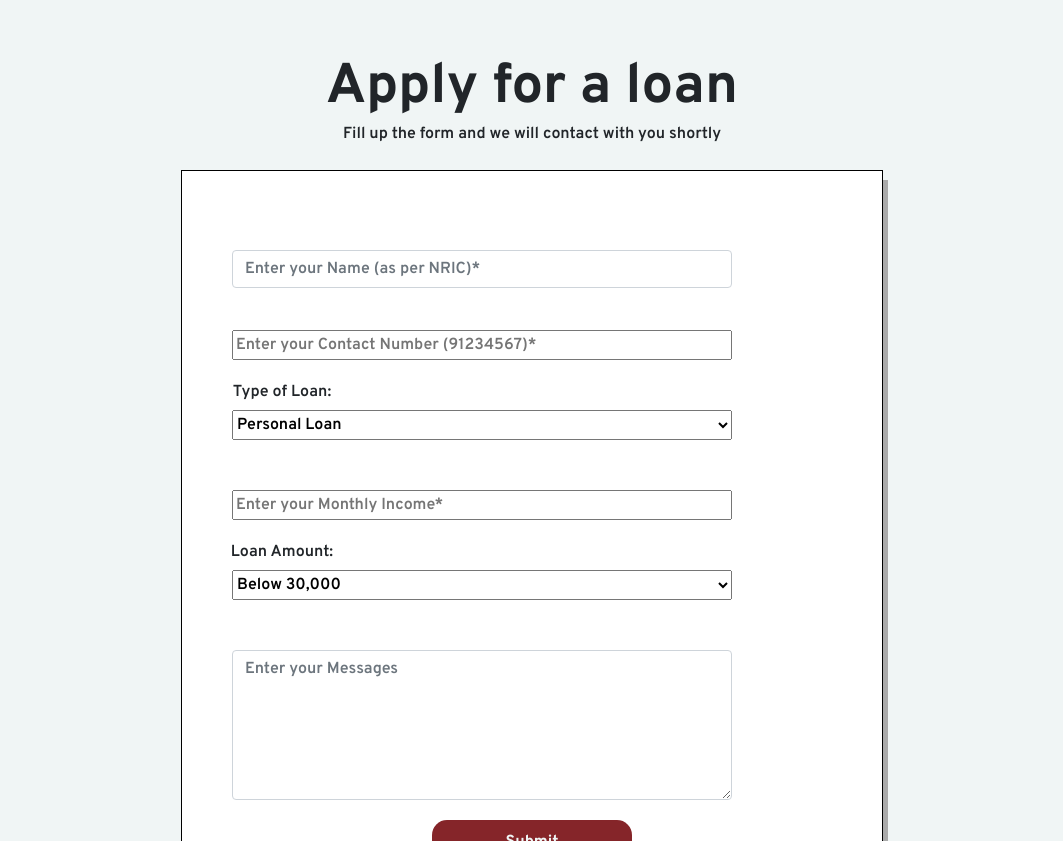
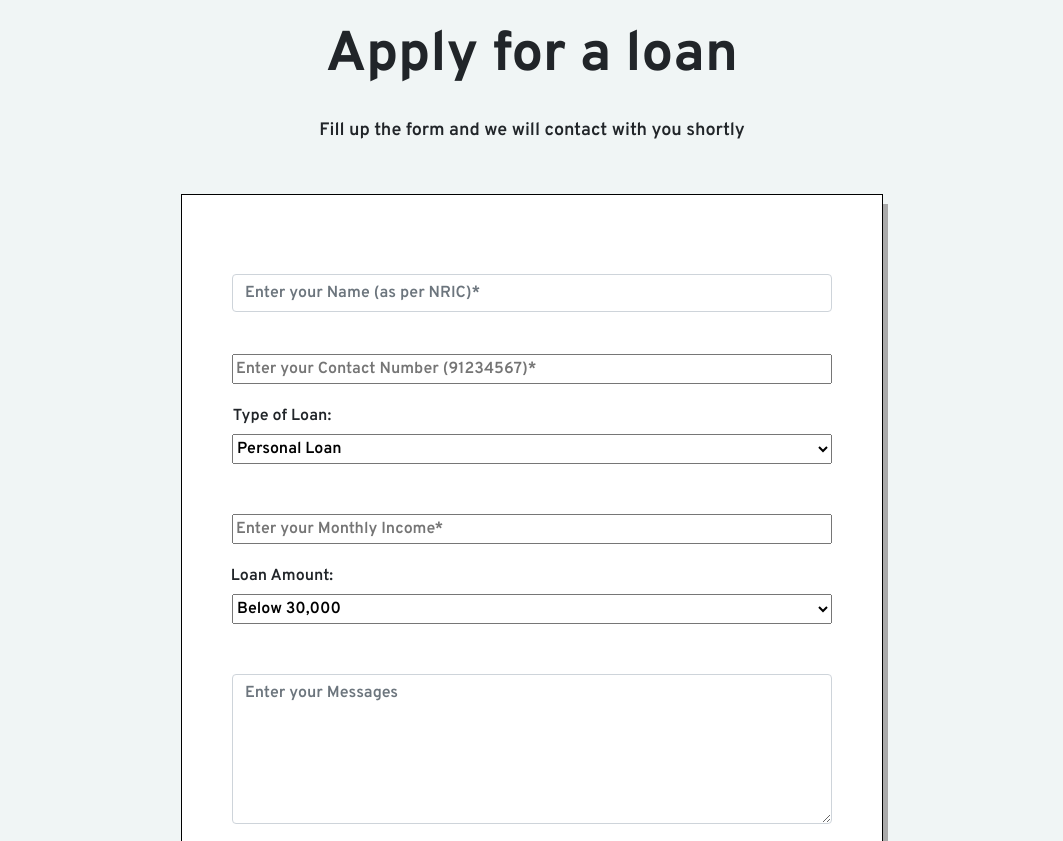
Before and after one commit to cs2024-project/web-dev-project, a website: page apply-now.html in a window 1280 px wide. Shown: the part 97-938 px from the top of the page, without its empty margins (108-1171 px from the left). Drawn offline with nearby package versions, Linux system fonts and the light colour scheme.

Commit message:
Algin the headers for personal loan and apply us

```diff
--- a/forms.html
+++ b/apply-now.html
@@ -91,7 +91,7 @@
                             </li>
 
                         </ul>
-                        <button class="button-navbar" onclick="window.location.href='./forms.html'"
+                        <button class="button-navbar" onclick="window.location.href='./apply-now.html'"
                             style="margin-left: 30px;">APPLY NOW
                         </button>
 
@@ -100,22 +100,22 @@
             </div>
         </nav>
 
-        <div id="content">
-            <center class="header-1" ; style="padding-top: 32px;">Apply for a loan</center>
-            <center class="para" style="padding-bottom: 24px;">Fill up the form and we will contact with you shortly
+        <div id="content" style="padding: 20px;">
+            <center class="header-1">Apply for a loan</center>
+            <center class="header-1-caption" style="padding-bottom: 50px;"><br>Fill up the form and we will contact with you shortly
             </center>
             <center>
                 <div style="position:relative;width:800px;height:800px">
                     <canvas id="myCanvas" width="700" height="800"
                         style="border:1px solid #000000; background-color: white;box-shadow: 5px 10px#aaaaaa;"></canvas>
                     <form action="confirmation.html">
-                        <input type="text" style="position:absolute;left:100px;top:80px;width:500px;" class="
+                        <input type="text" style="position:absolute;left:100px;top:80px;width:600px;" class="
                             form-control" id="name" placeholder="Enter your Name (as per NRIC)*" required>
-                        <input type="tel" style="position:absolute;left:100px;top:160px;width:500px;" id="contactno"
+                        <input type="tel" style="position:absolute;left:100px;top:160px;width:600px;" id="contactno"
                             placeholder="Enter your Contact Number (91234567)*" pattern="[6,8,9]{1}[0-9]{7}" required>
                         <p style="position:absolute;left:0px;top:210px;width:300px;height: 30px;">Type of Loan:</p>
                         <select id="loanId" name="loan"
-                            style="position:absolute;left:100px;top:240px;width:500px;height: 30px;">
+                            style="position:absolute;left:100px;top:240px;width:600px;height: 30px;">
                             <option value="Personal Loan">Personal Loan</option>
                             <option value="Business Loan">Business Loan</option>
                             <option value="Foreigner Loan">Foreigner Loan</option>
@@ -126,17 +126,17 @@
                             <option value="Renovation Packages">Renovation Packages</option>
                             <option value="Payday Loan">Payday Loan</option>
                         </select>
-                        <input type="number" style="position:absolute;left:100px;top:320px;width:500px;" id="income"
+                        <input type="number" style="position:absolute;left:100px;top:320px;width:600px;" id="income"
                             placeholder="Enter your Monthly Income*" required>
                         <p style="position:absolute;left:0px;top: 370px;width:300px;height: 30px;">Loan Amount:</p>
                         <select id="loanamount" name="amount"
-                            style="position:absolute;left:100px;top:400px;width:500px;height: 30px;">
+                            style="position:absolute;left:100px;top:400px;width:600px;height: 30px;">
                             <option value="Below 30,000">Below 30,000</option>
                             <option value="30,000 to 60,000">30,000 to 60,000</option>
                             <option value="60,000 and above">60,000 and above</option>
                         </select>
                         <textarea class="form-control"
-                            style="position:absolute;left:100px;top:480px;width:500px;height: 150px;"
+                            style="position:absolute;left:100px;top:480px;width:600px;height: 150px;"
                             placeholder="Enter your Messages" id="txtbox" rows="3"></textarea>
                         <br>
                         <input type="submit" style="position:absolute;left:300px;top:650px;width:200px;"
@@ -149,7 +149,9 @@
         </div>
 
         <footer id="footer">
-            footer here with 20px vertical padding, 10% horizontal padding
+            <paragraph class="para">© 2021 SG MoneyLender Pte. Ltd. All Rights
+                Reserved.
+            </paragraph>
         </footer>
     </div>
     <!-- jQuery first, then Popper.js, then Bootstrap JS. -->
```
Also changed, not shown: confirmation.html (+3 -1 lines), contact-us.html (+3 -1 lines), index.html (+4 -4 lines), personalLoan.html (+10 -8 lines).
